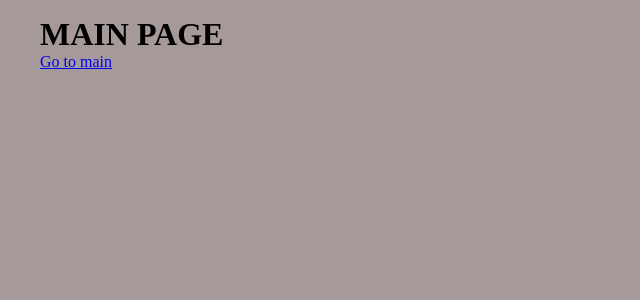
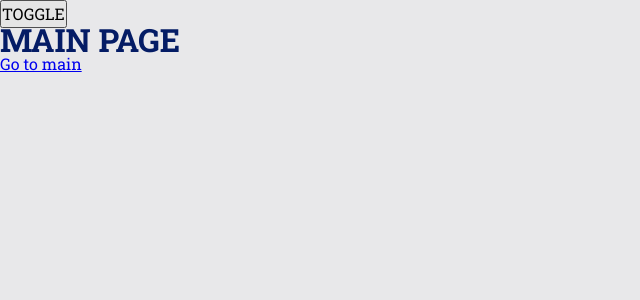
Before and after one commit to LineCoran/social, a React app: page / in a window 1280 px wide. Shown: the top 300 px of the page, without its empty margins (0-640 px from the left). Built offline with nearby package versions, Linux system fonts and the light colour scheme.

Commit message:
feature/useTheme

```diff
--- a/public/index.html
+++ b/public/index.html
@@ -3,6 +3,9 @@
 <head>
     <meta charset="UTF-8">
     <meta name="viewport" content="width=device-width, initial-scale=1.0">
+    <link rel="preconnect" href="https://fonts.googleapis.com">
+    <link rel="preconnect" href="https://fonts.gstatic.com" crossorigin>
+    <link href="https://fonts.googleapis.com/css2?family=Roboto+Slab:wght@300;400;500;600;700&display=swap" rel="stylesheet">
     <title>Document</title>
 </head>
 <body>
--- a/src/App.tsx
+++ b/src/App.tsx
@@ -1,13 +1,19 @@
-import React from 'react'
+import React, { useState } from 'react'
 import { Counter } from './components/Counter'
-import './index.scss'
+import './styles/index.scss'
 import { BrowserRouter, Routes, Route } from "react-router-dom";
 import { MainPageLazy } from './pages/main/Main.async';
 import { AboutPageAsync } from './pages/about/About.async';
 import { Suspense } from 'react';
+import { useTheme } from './theme/useTheme';
 
 export const App = () => {
+
+  const {theme, toggleTheme} = useTheme()
+
   return (
+    <div className={`app ${theme}`}>
+      <button onClick={toggleTheme}>TOGGLE</button>
       <BrowserRouter>
       <Suspense fallback={<div>Loading...</div>}>
         <Routes>
@@ -16,5 +22,6 @@
         </Routes>
       </Suspense>
       </BrowserRouter>
+    </div>
   )
 }
--- a/src/index.scss
+++ /dev/null
@@ -1,19 +0,0 @@
-* {
-    margin: 0;
-    padding: 0;
-    box-sizing: border-box;
-}
-
-body {
-    background: rgb(166, 153, 153);
-    max-width: 1200px;
-    width: 100%;
-    display: flex;
-    flex-direction: column;
-    margin: 0 auto;
-    padding: 1rem 0;
-}
-
-.app {
-    font-size: 48px;
-}
--- a/src/index.tsx
+++ b/src/index.tsx
@@ -1,6 +1,7 @@
 import { render } from "react-dom";
 import { Counter } from "./components/Counter";
 import { App } from "./App";
+import { ThemeProvider } from "./theme/ThemeProvider";
 
 
-render( <App />, document.getElementById('root'))
+render( <ThemeProvider><App /></ThemeProvider>, document.getElementById('root'))
--- /dev/null
+++ b/src/styles/index.scss
@@ -0,0 +1,11 @@
+@import './themes/dark.scss';
+@import './themes/light.scss';
+@import './variables/global.scss';
+@import './reset.scss';
+
+.app {
+    font: var(--font-m);
+    background: var(--bg-color);
+    color: var(--primary-color);
+    min-height: 100vh;
+}
--- /dev/null
+++ b/src/styles/reset.scss
@@ -0,0 +1,13 @@
+* {
+    box-sizing: border-box;
+    margin: 0;
+    padding: 0;
+}
+
+input,
+button,
+textarea,
+select {
+    margin: 0;
+    font: inherit;
+}
--- /dev/null
+++ b/src/styles/themes/dark.scss
@@ -0,0 +1,5 @@
+.app.dark {
+    --bg-color: #0e0e75;
+    --primary-color: #049604;
+    --secondary-color: #04ff04;
+}
--- /dev/null
+++ b/src/styles/themes/light.scss
@@ -0,0 +1,5 @@
+.app.light {
+    --bg-color: #e8e8ea;
+    --primary-color: #041c65;
+    --secondary-color: #0449e0;
+}
--- /dev/null
+++ b/src/styles/variables/global.scss
@@ -0,0 +1,13 @@
+:root {
+    --font-family-main: 'Roboto Slab', 'Times New Roman', serif;
+
+    --font-size-m: 16px;
+    --font-line-m: 24px;
+    --font-m: var(--font-size-m) / var(--font-line-m) var(--font-family-main);
+
+
+    --font-size-l: 24px;
+    --font-line-l: 32px;
+    --font-l: var(--font-size-l) / var(--font-line-l) var(--font-family-main)
+
+}
--- /dev/null
+++ b/src/theme/ThemeContenxt.tsx
@@ -0,0 +1,15 @@
+import { createContext } from "react"
+
+export enum Theme {
+    LIGHT = 'light',
+    DARK = 'dark'
+  }
+
+interface ThemeContext {
+    theme? : Theme,
+    setTheme?: (theme: Theme) => void
+}
+
+export const ThemeContext = createContext<ThemeContext>({})
+
+export const LOCAL_STORAGE_THEME_KEY = 'theme'
--- /dev/null
+++ b/src/theme/ThemeProvider.tsx
@@ -0,0 +1,21 @@
+import { useMemo, useState } from "react"
+import { Theme, ThemeContext, LOCAL_STORAGE_THEME_KEY } from "./ThemeContenxt"
+
+const defaultTheme = localStorage.getItem(LOCAL_STORAGE_THEME_KEY) as Theme || Theme.LIGHT
+
+export const ThemeProvider: React.FC = ({ children }) => {
+    const [theme, setTheme] = useState<Theme>(defaultTheme)
+
+    const memoTheme = useMemo(() => {
+        return {
+            theme: theme,
+            setTheme: setTheme
+        }
+    }, [theme])
+
+    return (
+        <ThemeContext.Provider value={memoTheme}>
+            {children}
+        </ThemeContext.Provider>
+    )
+}
--- /dev/null
+++ b/src/theme/useTheme.tsx
@@ -0,0 +1,18 @@
+import { Theme } from "./ThemeContenxt"
+import { useContext } from "react"
+import { ThemeContext } from "./ThemeContenxt"
+
+interface useThemeData {
+    theme: Theme
+    toggleTheme: () => void
+}
+
+export const useTheme = (): useThemeData => {
+    const {theme, setTheme} = useContext(ThemeContext)
+
+    const toggleTheme = () =>  setTheme(theme === Theme.LIGHT ? Theme.DARK : Theme.LIGHT)
+    return {
+        theme,
+        toggleTheme
+    }
+}
```
Lines whose indentation alone changed are shown as unchanged.
